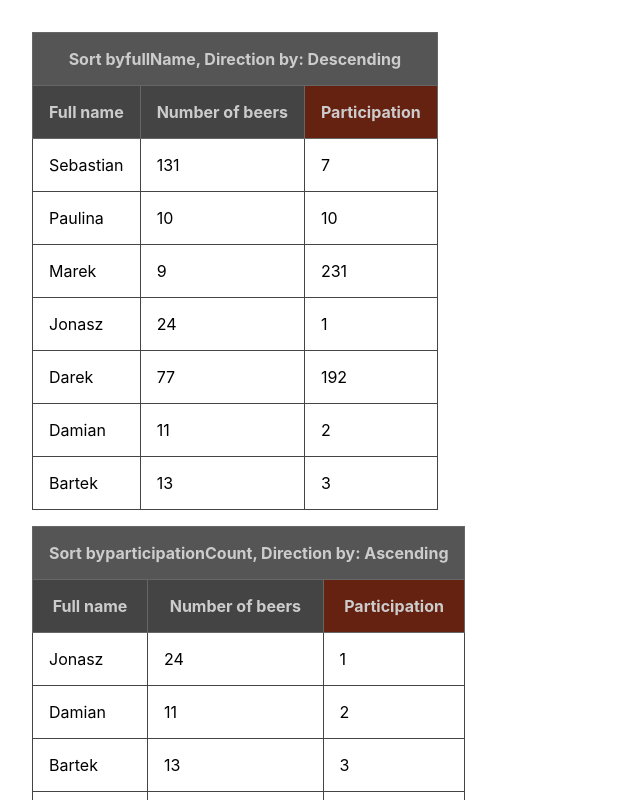
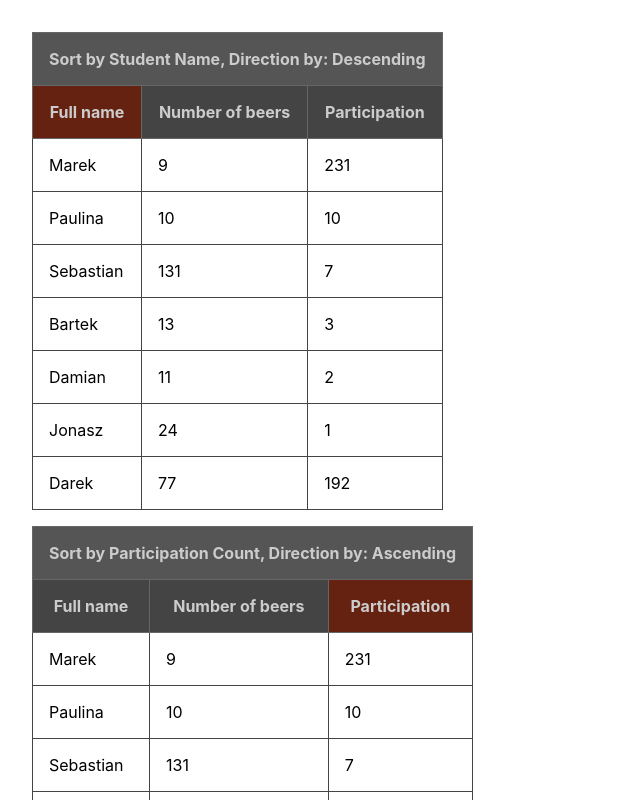
Before and after one commit to argasek/codebrainers-2020-09, a React (Create React App) app: page / in a window 1280 px wide. Shown: the top 800 px of the page, without its empty margins (0-640 px from the left). Built offline with nearby package versions, Linux system fonts and the light colour scheme.

Commit message:
Add colors to filter conditions. Thinking to clean code and make it more nice to Eye :)

```diff
--- a/src/components/StudentList.js
+++ b/src/components/StudentList.js
@@ -4,16 +4,44 @@ import StudentRow from "./StudentRow";
 
 function StudentList(props) {
     const students = props.students;
-    const sortBy = props.sortBy;
+    let sortBy = props.sortBy;
     const sortDirection = props.sortDirection;
     const multiplier = sortDirection ? 1 : -1;
     const sortDirectionHead = sortDirection ? 'Ascending' : 'Descending';
+    let backGroundAll
+    let backGroundBeer
+    let backGroundParticipians
+    if (sortBy === "fullName"){
+        sortBy = "Student Name";
+        backGroundAll =  {backgroundColor: '#621'}
+    }
+    else if (sortBy === "numberOfBeers"){
+        sortBy = "Number of Beers";
+        backGroundBeer =  {backgroundColor: '#621'};
+    }
+
+    else {
+        sortBy = "Participation Count";
+        backGroundParticipians =  {backgroundColor: '#621'}
+    }
+ // CHcialem se tak zrobic ale cos nie bangla, a jutro robota :(
+
+        //const niceToEyeName:
+        // sortBy === "fullName" ? "Full student name" : 0 ;
+        // sortBy === "numberOfBeers" ? "Number of Beers" :0 ;
+        // sortBy === "participationCount" ? "Participation Count" : 0 ;
+
+// <th style={sortBy === "fullName" ? {backgroundColor: '#621'} : {backgroundColor: '#555'}}>Full name</th>
+// <th style={sortBy === "numberOfBeers" ? {backgroundColor: '#621'} : {backgroundColor: '#555'}}>Number of beers</th>
+// <th style={sortBy === "participationCount" ? {backgroundColor: '#621'} : {backgroundColor: '#555'}}>Participation</th>//
+//
+
 
 
     const sortedStudents = students.sort((student1, student2) => {
         const a = student1[sortBy];
         const b = student2[sortBy];
-        console.log(a,b,sortBy);
+        console.log(a, b, sortBy);
         if (a > b) {
             return 1 * multiplier;
         }
@@ -28,12 +56,15 @@ function StudentList(props) {
         <table className='student-table' cellSpacing="0" cellPadding="0">
             <thead>
             <tr>
-                <th colspan={3} style={{backgroundColor: '#555'}}>Sort by{sortBy}, Direction by: {sortDirectionHead}</th>
+                <th colspan={3} style={{backgroundColor: '#555'}}>Sort by {sortBy}, Direction
+                    by: {sortDirectionHead}</th>
             </tr>
             <tr>
-                <th>Full name</th>
-                <th>Number of beers</th>
-                <th style={{backgroundColor: '#621'}}>Participation</th>
+                <th style={backGroundAll}>Full name</th>
+                <th style={backGroundBeer}>Number of
+                    beers
+                </th>
+                <th style={backGroundParticipians}>Participation</th>
             </tr>
             </thead>
             <tbody>
```
